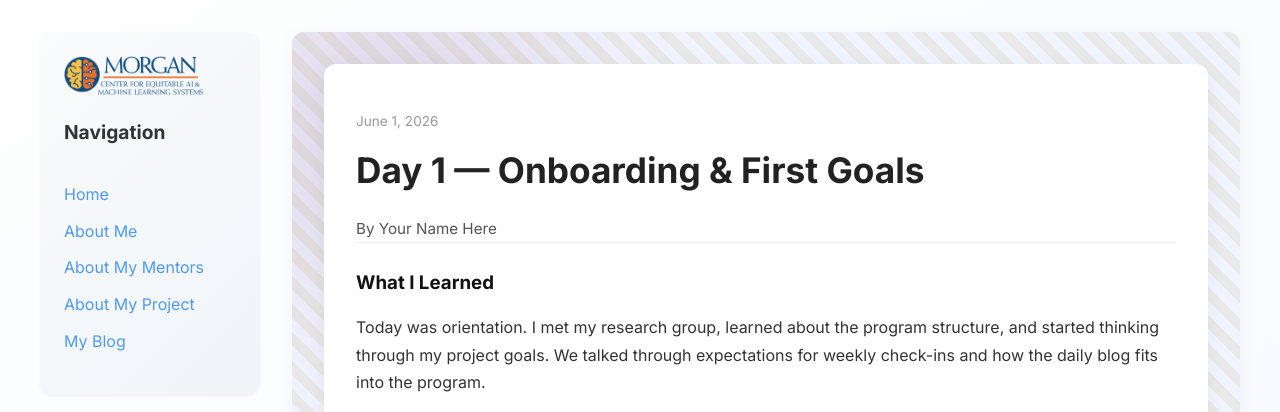
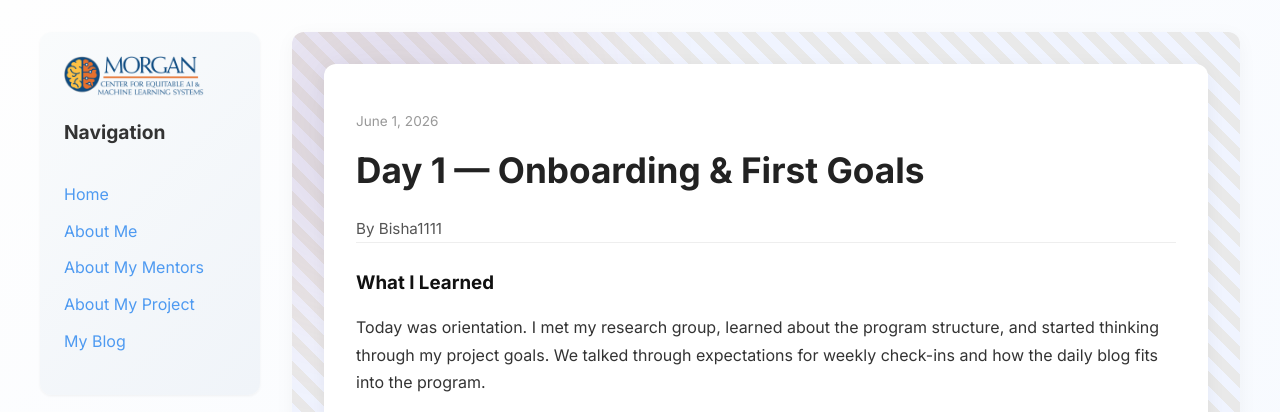
Before and after one commit to bisha1111/bisha1111ceamls26.github.io, a Jekyll site: the page built from _posts/2026-06-01-day-1.md, in a window 1280 px wide. Shown: the top 412 px of the page. Built offline with Jekyll 4.4.1, drawn with Linux system fonts in a browser that asks for light colours.

Commit message:
Update _config.yml

```diff
--- a/_config.yml
+++ b/_config.yml
@@ -4,11 +4,11 @@
 # =====================================================
 
 # ----- Identity (shown in SEO + browser tab) -----
-title: Your Name Here                              # <- your name
-author: Your Name Here                             # <- your name (shown as post byline)
+title: Bishop Akalusi                              # <- your name
+author: Bisha1111                                  # <- your name (shown as post byline)
 description: My CEAMLS SAIRI Summer Research Site  # <- short site tagline
-email:                                             # <- (optional) contact email for SEO
-url: https://your-username.github.io               # <- your final site URL (canonical SEO links)
+email: akalusibishop@gmail.com                     # <- (optional) contact email for SEO
+url: https://bisha1111.github.io               # <- your final site URL (canonical SEO links)
 lang: en-US
 
 # ----- Branding (program-wide; rarely changes) -----
```
